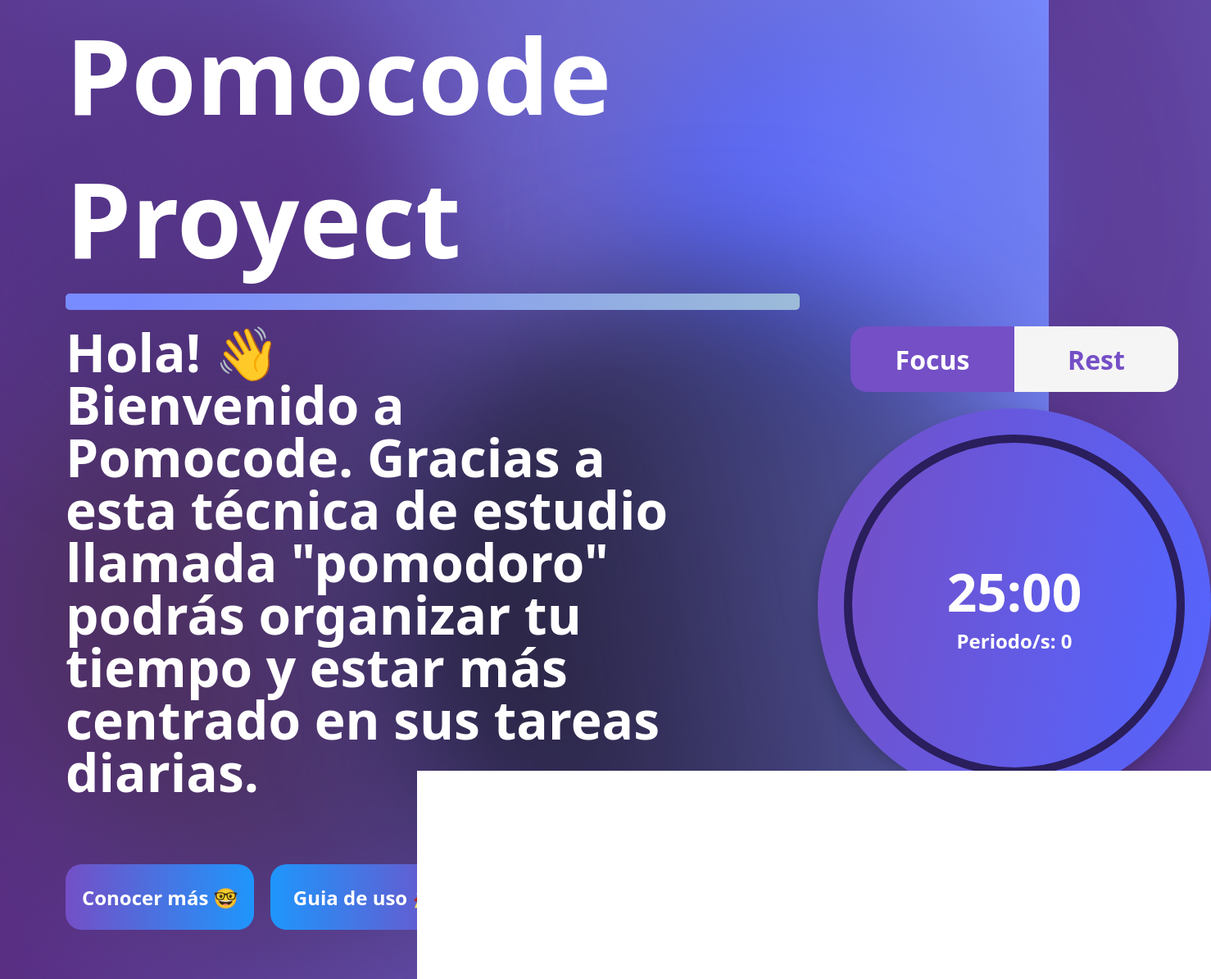
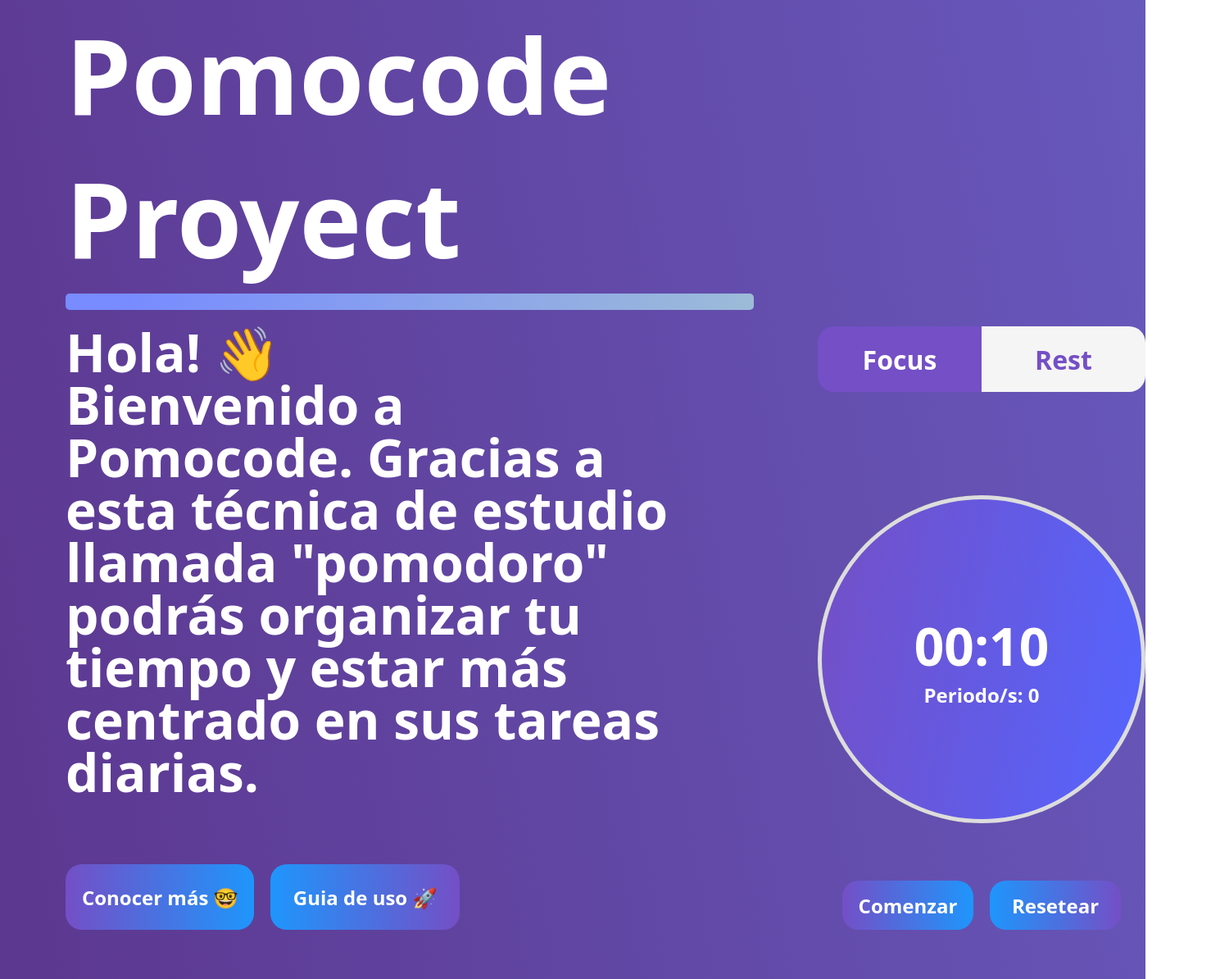
Before and after one commit to Jackitos/Pomocode-App, a plain HTML site: page index.html in a window 1280 px wide. Shown: the part 77-1271 px from the top of the page at 82% size, 1478 px wide, since content can reach past the window. Drawn offline with Linux system fonts and the light colour scheme.

Commit message:
Logica del timer agregada y mejorada con un progressBar y Reorganizacion de workspace

```diff
--- a/index.html
+++ b/index.html
@@ -4,7 +4,8 @@
     <head>
         <meta charset="UTF-8">
         <meta name="viewport" content="width=device-width, initial-scale=1.0">
-        <link rel="stylesheet" href="./styles.css">
+        <link rel="stylesheet" href="./styles/styles.css">
+        <link rel="stylesheet" href="./styles/progressBar-style-test.css">
         <title>Pomocode Proyect</title>
     </head>
 
@@ -35,12 +36,27 @@
                         <div class="rest">Rest</div>
                     </div>
 
-                    <div class="timer-v2">
+                    <!-- TIMER OPTION 1 -->
+                    <!-- <div class="timer-v2">
                         <div class="circle">
-                            <div class="time" id="timer">25:00</div>
+                            <div class="time" id="timer"></div>
                             <p class="periods-text">Periodo/s: <span>0</span></p>
                         </div>
-                    </div>
+                    </div> -->
+
+
+                    <!-- TIMER OPTION 2 (With Progress Bar) -->
+                        <div class="circle-container center">
+                            <div class="semicircle"></div>
+                            <div class="semicircle"></div>
+                            <div class="semicircle"></div>
+                            <div class="outermost-circle">
+                                <div class="timer-text">
+                                    <div class="time" id="timer"></div>
+                                    <p class="periods-text">Periodo/s: <span>0</span></p>
+                                </div>
+                            </div>
+                        </div>
 
                     <div class="action-buttons-container">
                         <button class="focus-btn">Comenzar</button>
@@ -50,6 +66,7 @@
             </div>
         </main>
     </body>
-    <!-- <script src="./js/index.js" type="module"></script> -->
+    <script src="./js/index.js" type="module"></script>
+    <script src="./js/progressBar-test.js" type="module"></script>
 
 </html>
--- a/js/clock.js
+++ b/js/clock.js
@@ -1,3 +1,5 @@
+import {progressBar,stopProgressBar} from './progressBar-test.js';
+
 const d = document;
 
 const intervalTypes = Object.freeze({
@@ -8,7 +10,7 @@ const intervalTypes = Object.freeze({
 export default function clock(clock, btnPlay, btnReset) {
     const work = {
         defaultDuration: 10,
-        actualDuration: 10,
+        actualDuration:  10,
         reset() {
             this.actualDuration = this.defaultDuration;
         },
@@ -47,12 +49,20 @@ export default function clock(clock, btnPlay, btnReset) {
     // funcion que inicia el intervalo
     function startPomodoro() {
         toggleButtonState(true); // Cambia el estado del botón
+
+        const progressBarOptions = {
+            totalTime: currentIntervalType.actualDuration,
+            updateCallback: updateClockDisplay,
+        };
+        progressBar(progressBarOptions);
+
         currentInterval = setInterval(() => {
             if (currentIntervalType.actualDuration > 0) {
                 currentIntervalType.actualDuration--;
                 updateClockDisplay(currentIntervalType.actualDuration);
             } else {
                 clearInterval(currentInterval); // Detener el temporizador actual
+                stopProgressBar(); // Detener la barra de progreso
                 if (currentIntervalType === work) {
                     currentIntervalType.reset();
                     currentIntervalType = rest;
@@ -75,15 +85,17 @@ export default function clock(clock, btnPlay, btnReset) {
     /* funcion que reinicia el reloj pomodoro completo */
     function resetClock() {
         clearInterval(currentInterval);
+        stopProgressBar();
         periods = 0; // reinicia los periodos
         currentIntervalType = work; // reinicia el tipo de intervalo
         work.reset(); // Resetear el tiempo de trabajo
         rest.reset(); // Resetear el tiempo de descanso
         updateClockDisplay(work.defaultDuration); // actualiza el reloj
+
         d.querySelector(".periods-text").innerText = `Periodo/s: ${periods}`; // actualiza el contador de periodos
+
         toggleButtonState(false); // Cambia el estado del botón
     }
-
     updateClockDisplay(work.defaultDuration); // actualiza el reloj al cargar la pagina por primera vez
 
     d.querySelector(btnPlay).addEventListener("click", startPomodoro);
--- a/js/index.js
+++ b/js/index.js
@@ -2,5 +2,5 @@ import clock from './clock.js'
 const d = document
 
 d.addEventListener("DOMContentLoaded", e => {
-    clock(".timer", "#start-timer", "#reset-timer")
+    clock("#timer", ".focus-btn", ".reset-btn")
 })
--- /dev/null
+++ b/js/progressBar-test.js
@@ -0,0 +1,66 @@
+const semicircles = document.querySelectorAll('.semicircle');
+const d = document;
+
+let timerLoop;
+let currentTime = 0; // Agrega una variable para llevar el tiempo actual
+
+export function progressBar(options){
+    const {totalTime, updateCallback} = options;
+
+    timerLoop = setInterval(() => {
+        const remainingTime = totalTime - currentTime;
+
+        // console.log(`Total Time = ${totalTime}`);
+        // console.log(`Current Time = ${currentTime}`)
+        // console.log(`Remaining Time = ${remainingTime}`)
+
+        const angle = (remainingTime / totalTime) * 360;
+
+        if(angle > 180){
+            semicircles[2].style.display = 'none';
+            semicircles[0].style.transform = 'rotate(180deg)';
+            semicircles[1].style.transform = `rotate(${angle}deg)`;
+        }
+        else{
+            semicircles[2].style.display = 'block';
+            semicircles[0].style.transform = `rotate(${angle}deg)`;
+            semicircles[1].style.transform = `rotate(${angle}deg)`;
+        }
+
+        // if(remainingTime <= 5){
+        //     semicircles[0].style.background = 'linear-gradient(rgb(237, 38, 170), rgb(58, 70, 178))';
+        //     semicircles[1].style.background = 'linear-gradient(rgb(237, 38, 170), rgb(58, 70, 178))';
+        //     d.querySelector("#timer").style.color = 'rgb(237, 38, 170)';
+        // }
+
+        if(remainingTime < 0){
+            clearInterval(timerLoop);
+            semicircles[0].style.display = 'none';
+            semicircles[1].style.display = 'none';
+            semicircles[2].style.display = 'none';
+            semicircles[0].style.backgroundColor = "rgb(42, 30, 92)"
+            semicircles[1].style.backgroundColor = "rgb(42, 30, 92)"
+            d.querySelector("#timer").style.color = "whitesmoke"
+
+        }
+        updateCallback(remainingTime);
+        currentTime++;
+    }, 1000);
+}
+
+export function stopProgressBar(){
+    currentTime = 0; // Reiniciar el tiempo actual al principio
+
+    clearInterval(timerLoop);
+
+    semicircles[0].style.display = 'block';
+    semicircles[1].style.display = 'block';
+    semicircles[2].style.display = 'block';
+    semicircles[0].style.transform = 'rotate(0deg)';
+    semicircles[1].style.transform = 'rotate(0deg)';
+    semicircles[2].style.transform = 'rotate(0deg)';
+
+    semicircles[0].style.backgroundColor = "rgb(42, 30, 92)"
+    semicircles[1].style.backgroundColor = "rgb(42, 30, 92)"
+    d.querySelector("#timer").style.color = "whitesmoke"
+}
--- /dev/null
+++ b/styles/progressBar-style-test.css
@@ -0,0 +1,85 @@
+/* TIMER OPTION 2 STYLES */
+.circle-container{
+    width:400px;
+    height:400px;
+    background-color: #ddd;
+    border-radius:50%;
+    position: absolute;
+    overflow: hidden;
+    z-index: 1;
+    bottom: 130px;
+}
+
+.semicircle{
+    width: 50%;
+    height: 100%;
+    position: absolute;
+    top: 0;
+    left: 0;
+    transform-origin:right center;
+}
+
+.semicircle:nth-child(1){
+    background-color: rgb(42, 30, 92);
+    z-index: 2;
+}
+.semicircle:nth-child(2){
+    background-color: rgb(42, 30, 92);
+    z-index: 3;
+}
+.semicircle:nth-child(3){
+    background-color: #ddd;
+    z-index: 4;
+    /* display: none; */
+}
+
+.outermost-circle{
+    width: 390px;
+    height: 390px;
+    background:linear-gradient(100deg, rgb(116, 79, 198), rgb(84, 101, 255));
+    border-radius: 50%;
+    z-index: 5;
+    position: absolute;
+    top: 5px;
+    left: 5px;
+    /* display: none; */
+}
+
+/* .circle-container:hover .semicircle:nth-child(1){
+    transform: rotate(180deg);
+    transition: 1s linear;
+}
+
+.circle-container:hover .semicircle:nth-child(2){
+    transform: rotate(360deg);
+    transition: 2s linear;
+}
+
+.circle-container:hover .semicircle:nth-child(3){
+    opacity:0;
+    transition:opacity 0s 1s;
+} */
+
+.timer-text{
+    text-align: center;
+    color: whitesmoke;
+    font-size: 2rem;
+    font-weight: bold;
+    position: absolute;
+    top: 50%;
+    left: 50%;
+    transform: translate(-50%,-50%);
+}
+
+.time{
+    font-size: 4rem;
+    font-weight: bold;
+    color: white;
+}
+
+
+.periods-text{
+    font-size: 1.5rem;
+    font-weight: bold;
+    color: white;
+}
--- a/styles.css
+++ b/styles/styles.css
@@ -12,49 +12,50 @@ body {
     overflow: hidden;
     position: relative;
     background-image:linear-gradient(80deg, rgb(89,46,131), rgb(120, 139, 255));;
+    background-size: 300% 300%;
 }
 
-.circle {
+/* .circle {
     position: absolute;
     border-radius: 50%;
     background-size: cover;
-}
+} */
 
-#bottom-left {
-    left: 0;
-    bottom: 0;
-    width: 800px;
-    height: 800px;
-    background: linear-gradient(80deg, rgb(77, 45, 82), rgb(3, 37, 78, .2)), url(''); /* Fondo del círculo */
-    filter: blur(100px);
-}
+/* #bottom-left { */
+    /* left: 0; */
+    /* bottom: 0; */
+    /* width: 800px; */
+    /* height: 800px; */
+    /* background: linear-gradient(80deg, rgb(77, 45, 82), rgb(3, 37, 78, .2)), url(''); Fondo del círculo */
+    /* filter: blur(100px); */
+/* } */
 
-#up-right {
-    right: 0;
-    top: 0;
-    width: 500px;
-    height: 500px;
-    background: linear-gradient(80deg, rgb(84, 101, 255), rgb(120, 139, 255, .4)), url(''); /* Fondo del círculo */
-    filter: blur(80px);
-}
+/* #up-right { */
+    /* right: 0; */
+    /* top: 0; */
+    /* width: 500px; */
+    /* height: 500px; */
+    /* background: linear-gradient(80deg, rgb(84, 101, 255), rgb(120, 139, 255, .4)), url(''); Fondo del círculo */
+    /* filter: blur(80px); */
+/* } */
 
-#up-left {
-    left: 0;
-    top: 0;
-    width: 500px;
-    height: 500px;
-    background: linear-gradient(80deg, rgb(42, 30, 82, .2), rgb(89, 46, 131)), url(''); /* Fondo del círculo */
-    filter: blur(80px);
-}
+/* #up-left { */
+    /* left: 0; */
+    /* top: 0; */
+    /* width: 500px; */
+    /* height: 500px; */
+    /* background: linear-gradient(80deg, rgb(42, 30, 82, .2), rgb(89, 46, 131)), url(''); Fondo del círculo */
+    /* filter: blur(80px); */
+/* } */
 
-#bottom-right {
-    right: 0;
-    bottom: 0;
-    width: 800px;
-    height: 800px;
-    background: linear-gradient(80deg, rgb(36, 32, 56), rgb(37, 40, 61, .3)), url(''); /* Fondo del círculo */
-    filter: blur(80px);
-}
+/* #bottom-right { */
+    /* right: 0; */
+    /* bottom: 0; */
+    /* width: 800px; */
+    /* height: 800px; */
+    /* background: linear-gradient(80deg, rgb(36, 32, 56), rgb(37, 40, 61, .3)), url(''); Fondo del círculo */
+    /* filter: blur(80px); */
+/* } */
 
 main {
     position: relative;
@@ -72,7 +73,7 @@ hr {
     margin-bottom: 20px;
     height: 20px;
     border: 0;
-    width: 80%;
+    width: 75%; /*  Le puse 75% (5% menos que antes) ya que el nuevo temporizador con el progressBar esta mal posicionado por el momento    */
     border-radius: 5px;
     background: linear-gradient(90deg, #788BFF 8.34%, #9CBBD8);
 }
@@ -159,6 +160,7 @@ h2 {
     display: flex;
     flex-direction: column;
     gap: 20px;
+    justify-content: space-between;
     /* background-color:chocolate; */
 }
 
@@ -202,7 +204,7 @@ h2 {
     background-color:whitesmoke;
 }
 
-.timer-v2{
+/* .timer-v2{
     display: flex;
     position: relative;
     width: 30rem;
@@ -232,11 +234,12 @@ h2 {
     color: white;
 }
 
+
 .periods-text{
     font-size: 1.5rem;
     font-weight: bold;
     color: white;
-}
+} */
 
 .action-buttons-container{
     width: 100%;
```
